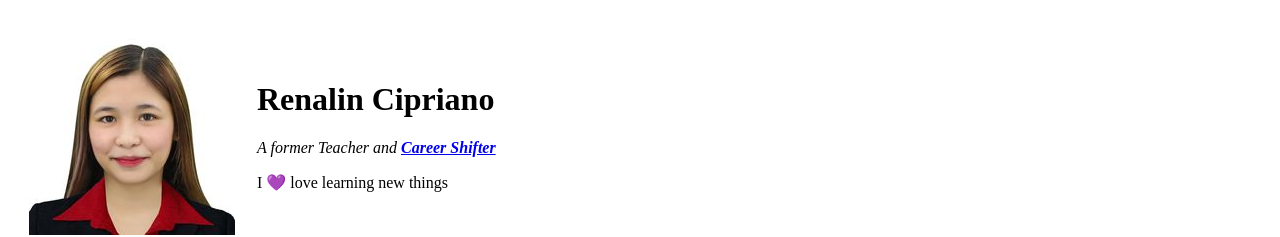
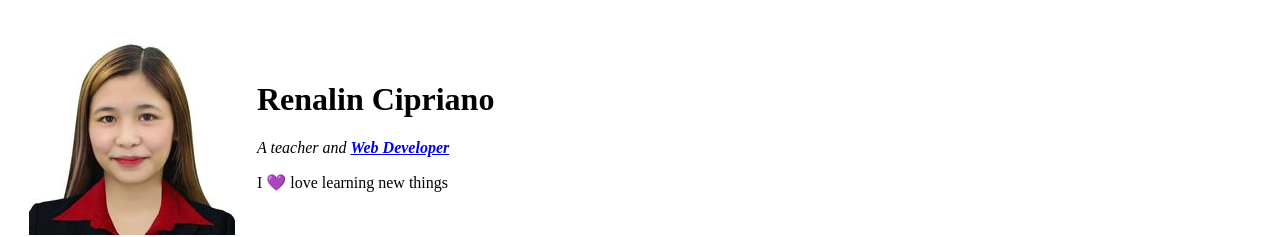
Before and after one commit to lincipriano/cv, a plain HTML site: page index.html in a window 1280 px wide. Shown: the top 237 px of the page. Drawn offline with Linux system fonts and the light colour scheme.

Commit message:
Add files via upload

```diff
--- a/index.html
+++ b/index.html
@@ -14,9 +14,8 @@
       <td><img src="images/picture.jpg" alt="Renalin Profile Picture"/></td>
       <td>
         <h1>Renalin Cipriano</h1>
-        <p><em>A former Teacher and <strong><a
-                href="https://dictionary.cambridge.org/us/dictionary/english/career-change">Career
-                Shifter</a></strong></em></p>
+        <p><em>A teacher and <strong><a
+                href="https://en.wikipedia.org/wiki/Web_developer">Web Developer</a></strong></em></p>
         <p>I 💜 love learning new things</p>
       </td>
     </tr>
```
